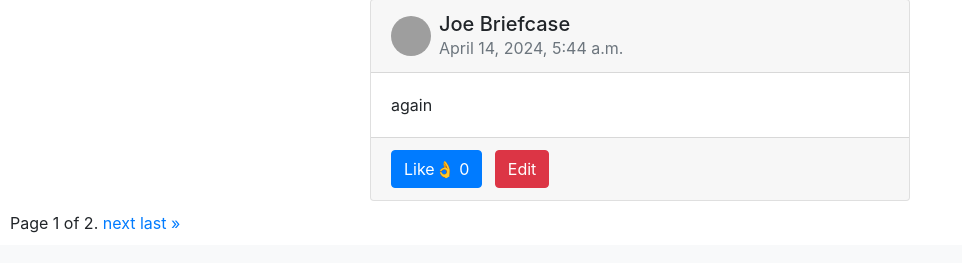
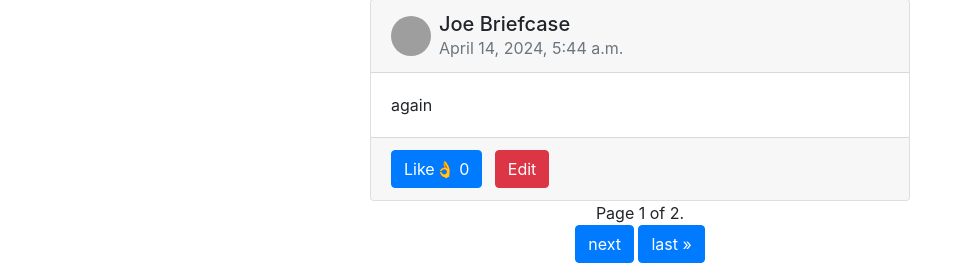
Before and after one commit to dmosthenes/CS50W, a Django app: page / in a window 1280 px wide. Shown: the part 2593-2856 px from the top of the page, without its empty margins (0-962 px from the left). Before the commit the page ends 2826 px from the top, so only its background shows below. Run offline with Django 3.2, Linux system fonts and the light colour scheme; a user stored in the database is signed in; data comes from the database, SQL or seed files in the repository; some libraries are stand-ins or nearby versions; grey boxes are pictures that could not be loaded.

Commit message:
fixed page buttons

```diff
--- a/project4/network/templates/network/index.html
+++ b/project4/network/templates/network/index.html
@@ -20,20 +20,44 @@
     <!-- Display replies -->
 
     {% if page_obj %}
-    <div class="pagination format-window">
+        <div class="pagination d-flex justify-content-center">
             <span class="step-links">
                 {% if page_obj.has_previous %}
-                <a href="?page=1">&laquo; first</a>
-                <a href="?page={{ page_obj.previous_page_number }}">previous</a>
-            {% endif %}
 
                 <span class="current">
                     Page {{ page_obj.number }} of {{ page_obj.paginator.num_pages }}.
                 </span>
 
+                <br>
+
+                <button class="btn btn-primary">
+                    <a style="color:inherit; text-decoration:none;" href="?page=1">&laquo; first</a>
+                </button>
+                <button class="btn btn-primary">
+                    <a style="color:inherit; text-decoration:none;" href="?page={{ page_obj.previous_page_number }}">previous</a>
+                </button>
+                {% endif %}
+
                 {% if page_obj.has_next %}
-                <a href="?page={{ page_obj.next_page_number }}">next</a>
-                <a href="?page={{ page_obj.paginator.num_pages }}">last &raquo;</a>
+
+                <span class="current">
+                    Page {{ page_obj.number }} of {{ page_obj.paginator.num_pages }}.
+                </span>
+
+                <br>
+
+                <button class="btn btn-primary">
+                    <a style="color:inherit; text-decoration:none;" href="?page={{ page_obj.next_page_number }}">next</a>
+                </button>
+                <button class="btn btn-primary">
+                    <a style="color:inherit; text-decoration:none;" href="?page={{ page_obj.paginator.num_pages }}">last &raquo;</a>
+                </button>
+                {% endif %}
+
+                {% if not page_obj.has_next and not page_obj.has_previous %}
+                <span class="current">
+                    Page {{ page_obj.number }} of {{ page_obj.paginator.num_pages }}.
+                </span>
                 {% endif %}
             </span>
         </div>
```
Also changed, not shown: project4/network/templates/network/following.html (+33 -9 lines). Lines whose indentation alone changed are shown as unchanged.
